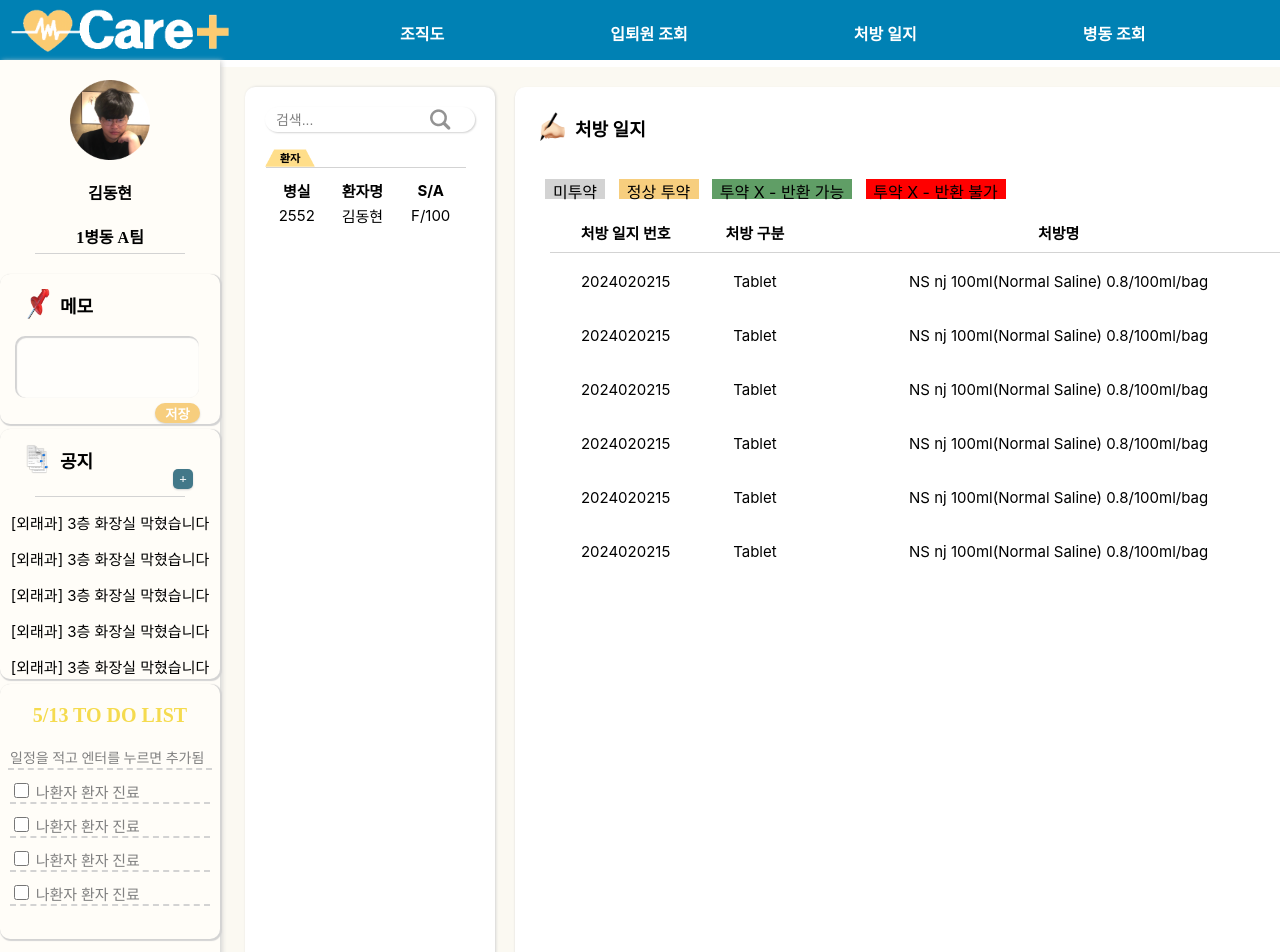
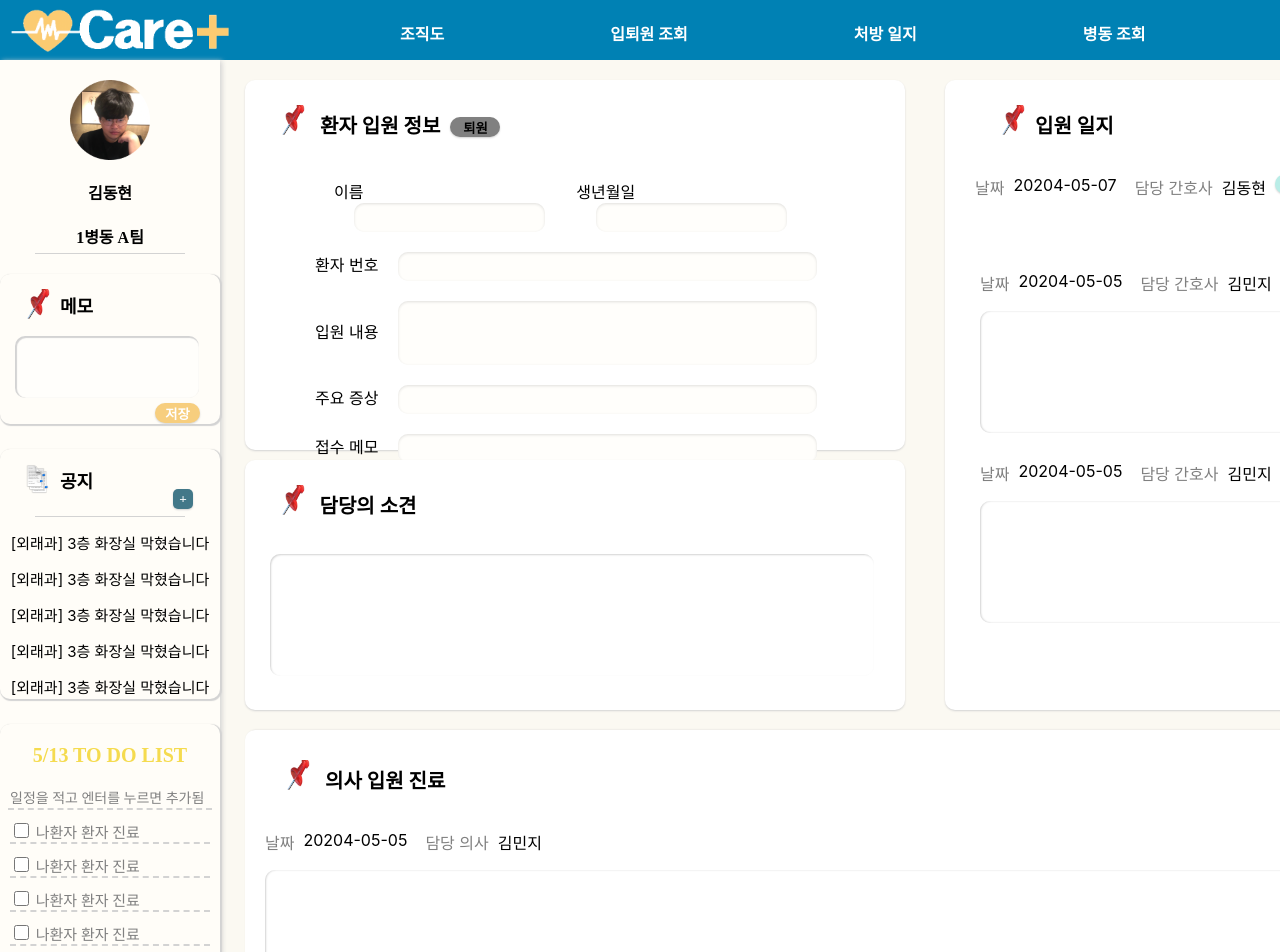
Before and after one commit to careplus5/carePLUS-react, a React (Create React App) app: page /organ in a window 1280 px wide. Shown: the top 952 px of the page. Built offline with nearby package versions, Linux system fonts and the light colour scheme; a web font is replaced by a local one.

Commit message:
front nurse 2/3

```diff
--- a/src/App.js
+++ b/src/App.js
@@ -7,6 +7,8 @@ import DiagnosisPatient from './resource/DiagnosisPatient';
 import Admin from './resource/Admin';
 import NurPatientInfo from './resource/NurPatientInfo';
 import NurDailyPrescription from './resource/NurDailyPrescription';
+import NurDisAdmModal from './resource/NurDisAdmModal';
+import NurWardList from './resource/NurWardList';
 function App() {
   return (
     <div className="App">
@@ -17,8 +19,10 @@ function App() {
       {/* <Sidebar/>
       <NurPatientList/>
       <Login/> */}
-     {/* <NurPatientInfo/> */}
-     <NurDailyPrescription/>
+    <NurPatientInfo/>
+     {/* <NurDailyPrescription/> */}
+     {/* <NurWardList /> */}
+      {/* <DiagnosisPatient/> */}
       {/* <Admin/> */}
 
     </div>
--- a/src/css/App.css
+++ b/src/css/App.css
@@ -1,17 +1,16 @@
 /* ---- 공통 ---- */
 html, body, #root {
-  height:100vh;
+  position: relative;
+  height:auto;
   margin: 0;
+  background-color: #FBF9F2;
 }
 .background{
   width:1640px;
   margin-left:220px;
-  min-height: 100%;
   padding-left:25px;
   padding-right: 30px;
   padding-bottom:33px;
-  overflow: hidden;
-  background-color: #FBF9F2;
 }
 
 #Lbox{
@@ -104,10 +103,9 @@ h4{
 
 /* 사이드바-뒷배경 */
 .sideBar{
-  position: absolute;
+  position:absolute;
+  min-height: 150vh;
   width:220px;
-  padding-bottom: 140px;
-  min-height: 107%;
   background-color: #FFFDF8;
   box-shadow: 2px 1px 5px 0 lightgray;
 }
--- /dev/null
+++ b/src/css/NurDisAdmModal.css
@@ -0,0 +1,15 @@
+.disAdmModal{
+    z-index: 9999;
+    position: absolute;
+margin-left:220px;
+    width: 600px;
+    height: 480px;
+    border-radius: 10px;
+    background-color: white;
+    padding:10px;
+    box-shadow: 0 2px 2px 0 lightgray;
+}
+
+.disSort{
+   margin-left: 15px;
+}
--- a/src/css/NurPatientInfo.css
+++ b/src/css/NurPatientInfo.css
@@ -1,11 +1,11 @@
 .leftBox{
     float: left;
     width: 640px;
-    margin-left:30px;
-    margin-top: 10px;
-    background-color: aquamarine;
 }
 
+.nurseInfo, docInfo{
+display:flex;
+}
 
 .rightBox{
     background-color: white;
@@ -14,14 +14,21 @@
     height:610px;
     border-radius: 10px;
     float: right;
-    margin-top: 10px;
-    margin-right:30px;
     padding: 10px;
     padding-left: 30px;
 }
 
 #admDailyWrite{
     width: 890px;
+}
+#docDailyContent{
+    background-color: white;
+    box-shadow: 1px 0 2px 0 lightgray inset;
+    position: absolute;
+    border:none;
+    border-radius: 10px;
+    width: 1595px;
+    height: 120px;
 }
 
 #dailyContent{
@@ -42,6 +49,7 @@
     width: 1545px;
     height: 120px;
 }
+
 
 .patProfile{
     background-color:  white;
@@ -64,6 +72,15 @@
     padding: 10px;
 }
 
+.hidden{
+    display:none;
+}
+
+.visible{
+    display: block;
+    margin-bottom: 100px;
+
+}
 
 #patName, #patBirth{
     border: none;
@@ -98,13 +115,14 @@
 }
 
 .dailyList{
+    display: block;
+    margin-left:5px;
     position: relative;
-    top:120px;
+    height:190px;
 }
 
 .longBox{
     width:1610px;
-
     border-radius: 10px;
     box-shadow: 1px 0 2px 0 lightgray;
     height: 330px;
@@ -114,7 +132,16 @@ background-color: white;
 
 .bottomBox{
     margin-top:20px;
-    margin-left:30px;
     position: relative;
    float:left;
 }
+#writeSuccess{
+    position: relative;
+    margin-top:115px;
+    float:right;
+    margin-right:20px;
+    color:black;
+    background-color:#B9EDE7 ;
+    width:50px;
+    height:20px;
+}
--- a/src/resource/DocAdmList.js
+++ b/src/resource/DocAdmList.js
@@ -6,17 +6,18 @@ const DocAdmList = () => {
             <img id="boxIcon" src="/img/memo.png"/>
             <h3 id="LboxHeader">&nbsp;의사 입원 진료</h3>
         </div>
-        <table borderless>
-            <br/>
-        <tr>
-                    <td style={{color:"gray"}}>날짜&nbsp;</td> <td>2024-05-06&nbsp;&nbsp;</td>
-                <td style={{color:"gray"}}>담당 의사&nbsp;</td> <td>김동동</td>
-                </tr>
-                <tr>
-                    <td colSpan={5}><input id="docContent" type="text" disabled></input></td>
-                </tr>
+        <div className="dailyList">
+            <div className="nurseInfo">
+                    <p style={{color:"gray"}}>날짜</p>&nbsp;&nbsp;
+                    <p>20204-05-05</p>&nbsp;&nbsp;&nbsp;&nbsp;
+                    <p style={{color:"gray"}}>담당 의사</p>&nbsp;&nbsp;
+                    <p>김민지</p>&nbsp;&nbsp;
+                </div>
+                <div className="writeContent">
+                <input id="docDailyContent" type="text" disabled/><br/>
+                </div>
+            </div>
 
-        </table>
         </div>
     )
 }
--- /dev/null
+++ b/src/resource/NurDisAdmModal.js
@@ -0,0 +1,55 @@
+import '../css/NurDisAdmModal.css';
+import '../css/App.css';
+const NurDisAdmModal = () => {
+    return (
+        <div className="disAdmModal">
+        <div className="boxHeader">
+            <h3 id="boxHeader">퇴원</h3>
+        </div>
+        <br/>
+        <div className="disSort">
+           <p style={{fontWeight:"bold"}}>퇴원 유형</p>
+            <input type="radio"/>정상 &nbsp;&nbsp;
+            <input type="radio"/>자의&nbsp;&nbsp;
+            <input type="radio"/>탈원&nbsp;&nbsp;
+            <input type="radio"/>사망
+        </div>
+        <br/>
+        <div className="disSort">
+           <p style={{fontWeight:"bold"}}>의식 상태</p>
+            <input type="radio"/>Alert &nbsp;&nbsp;
+            <input type="radio"/>Drowsy &nbsp;&nbsp;
+            <input type="radio"/>Stupor &nbsp;&nbsp;
+            <input type="radio"/>Semicoma
+            &nbsp;&nbsp;
+            <input type="radio"/>Coma
+        </div>
+        <br/>
+        <div className="disSort">
+           <p style={{fontWeight:"bold"}}>퇴원 방법</p>
+            <input type="radio"/>도보 &nbsp;&nbsp;
+            <input type="radio"/>목발&nbsp;&nbsp;
+            <input type="radio"/>휠체어&nbsp;&nbsp;
+            <input type="radio"/>이동 침대
+            &nbsp;&nbsp;
+            <input type="radio"/>응급차
+            &nbsp;&nbsp;
+            <input type="radio"/>기타&nbsp;&nbsp;
+            <input type="text"/>
+        </div>
+        <br/>
+        <div className="disSort">
+           <p style={{fontWeight:"bold"}}>퇴원 후 갈 곳</p>
+            <input type="radio"/>자가 &nbsp;&nbsp;
+            <input type="radio"/>친척&nbsp;&nbsp;
+            <input type="radio"/>타병원&nbsp;&nbsp;
+            <input type="radio"/>기타&nbsp;&nbsp;
+            <input type="text"/>
+        </div>
+        <br/>
+        <button id="button1" style={{marginLeft:"260px"}}>저장</button>
+        </div>
+    )
+}
+
+export default NurDisAdmModal;
--- a/src/resource/NurPatientInfo.js
+++ b/src/resource/NurPatientInfo.js
@@ -1,14 +1,34 @@
 import '../css/App.css';
 import '../css/NurPatientInfo.css';
 import DocAdmList from './DocAdmList';
+import NurDisAdmModal from './NurDisAdmModal';
+import React, {useState} from 'react';
 const NurPatientInfo = () => {
+    const [disModalOpen, setDisModalOpen] = useState(false);
+    const [writeButton, setWriteButton] = useState(false);
+
+    const openDisModal = () => {
+        setDisModalOpen(true);
+    }
+
+    const closeDisModal = () => {
+        setDisModalOpen(false);
+    }
+
+    const clickWriteButton = () => {
+        setWriteButton(true);
+    }
+
+    const [OnWriteButton, setOnWriteButton] = useState(false);
+
 return (<div className="background">
 <br/>
     <div className="leftBox">
         <div className="patProfile">
         <div className="boxHeader">
             <img id="boxIcon" src="/img/memo.png"/>
-            <h3 id="LboxHeader">&nbsp;환자 입원 정보 &nbsp;<button style={{backgroundColor:"gray", color:"black", width:"50px", height: "20px"}}>퇴원</button> </h3>
+            <h3 id="LboxHeader">&nbsp;환자 입원 정보 &nbsp;<button style={{backgroundColor:"gray", color:"black", width:"50px", height: "20px"}} onClick={openDisModal}>퇴원</button> </h3>
+            {disModalOpen && <NurDisAdmModal closeDisModal={closeDisModal}/>}
         </div>
         <div style={{marginLeft:"60px"}}>
           <div className="admInfo">
@@ -40,32 +60,45 @@ return (<div className="background">
             <h3 id="LboxHeader">입원 일지</h3>
             <br/>
             </div>
-            <table borderless>
-                <tr>
-                    <td style={{color:"gray"}}>날짜&nbsp;</td> <td>2024-05-07&nbsp;&nbsp;</td>
-                <td style={{color:"gray"}}>담당 간호사&nbsp;</td> <td>김동현</td>
-                <td><button style={{backgroundColor:"#B9EDE7", color:"black", width:"50px", height: "20px"}}>작성</button></td><td><input type="text" id="admDailyWrite" style={{display:"none"}}></input></td>
-                </tr>
-                <br/>
+            <div className="nurseWrite">
+                <div className="nurseInfo">
+                    <p style={{color:"gray"}}>날짜</p>&nbsp;&nbsp;
+                    <p>20204-05-07</p>&nbsp;&nbsp;&nbsp;&nbsp;
+                    <p style={{color:"gray"}}>담당 간호사</p>&nbsp;&nbsp;
+                    <p>김동현</p>&nbsp;&nbsp;
+                    <button style={{backgroundColor:"#B9EDE7", color:"black", marginTop:"15px", width:"50px", height: "20px"}} onClick={clickWriteButton}>작성</button>
+                    {!writeButton}
+                </div>
+                <div className={`writeContent ${writeButton ? 'visible' : 'hidden'}`}>
+                <input id="dailyContent" type="text" disabled/><br/>
+                <button id="writeSuccess"  className={`${writeButton ? 'visible' : 'hidden'}`}>등록</button>
+                </div>
+            </div>
+            <br/>
+            <br/>
+            <div className="dailyList">
+            <div className="nurseInfo">
+                    <p style={{color:"gray"}}>날짜</p>&nbsp;&nbsp;
+                    <p>20204-05-05</p>&nbsp;&nbsp;&nbsp;&nbsp;
+                    <p style={{color:"gray"}}>담당 간호사</p>&nbsp;&nbsp;
+                    <p>김민지</p>&nbsp;&nbsp;
+                </div>
+                <div className="writeContent">
+                <input id="dailyContent" type="text" disabled/><br/>
+                </div>
+            </div>
+            <div className="dailyList">
+            <div className="nurseInfo">
+                    <p style={{color:"gray"}}>날짜</p>&nbsp;&nbsp;
+                    <p>20204-05-05</p>&nbsp;&nbsp;&nbsp;&nbsp;
+                    <p style={{color:"gray"}}>담당 간호사</p>&nbsp;&nbsp;
+                    <p>김민지</p>&nbsp;&nbsp;
+                </div>
+                <div className="writeContent">
+                <input id="dailyContent" type="text" disabled/><br/>
+                </div>
+            </div>
 
-                <tr>
-                    <td style={{color:"gray"}}>날짜&nbsp;</td> <td>2024-05-06&nbsp;&nbsp;</td>
-                <td style={{color:"gray"}}>담당 간호사&nbsp;</td> <td>김동동</td>
-                </tr>
-                <tr>
-                    <td colSpan={5}><input id="dailyContent" type="text" disabled></input></td>
-                </tr>
-
-                <br/>
-                <tr className="dailyList">
-                    <td style={{color:"gray"}}>날짜&nbsp;</td> <td>2024-05-06&nbsp;&nbsp;</td>
-                <td style={{color:"gray"}}>담당 간호사&nbsp;</td> <td>김동동</td>
-                </tr>
-                <tr className="dailyList">
-                    <td colSpan={5}><input id="dailyContent" type="text" disabled></input></td>
-                </tr>
-
-            </table>
     </div>
  <div className="bottomBox">
  <DocAdmList/>
--- /dev/null
+++ b/src/resource/NurWardList.js
@@ -0,0 +1,9 @@
+const NurWardList = () => {
+    return(
+        <div className="background">
+            <div></div>
+        </div>
+    )
+}
+
+export default NurWardList;
--- a/src/resource/Sidebar.js
+++ b/src/resource/Sidebar.js
@@ -20,6 +20,7 @@ const Sidebar = () => {
                     <button id="button1">저장</button>
                 </div>
                 </div>
+                <br/>
                 <div className="sideNotice">
                     <div className="boxHeader">
                 <img id="boxIcon" src="img/notice.png"/>
@@ -36,6 +37,8 @@ const Sidebar = () => {
                     <a src="#"><p>[외래과] 3층 화장실 막혔습니다</p></a>
                 </div>
                 </div>
+                <br/>
+
                 <div className="sideTodo">
                     <br/>
                     <div className="boxHeader">
```
